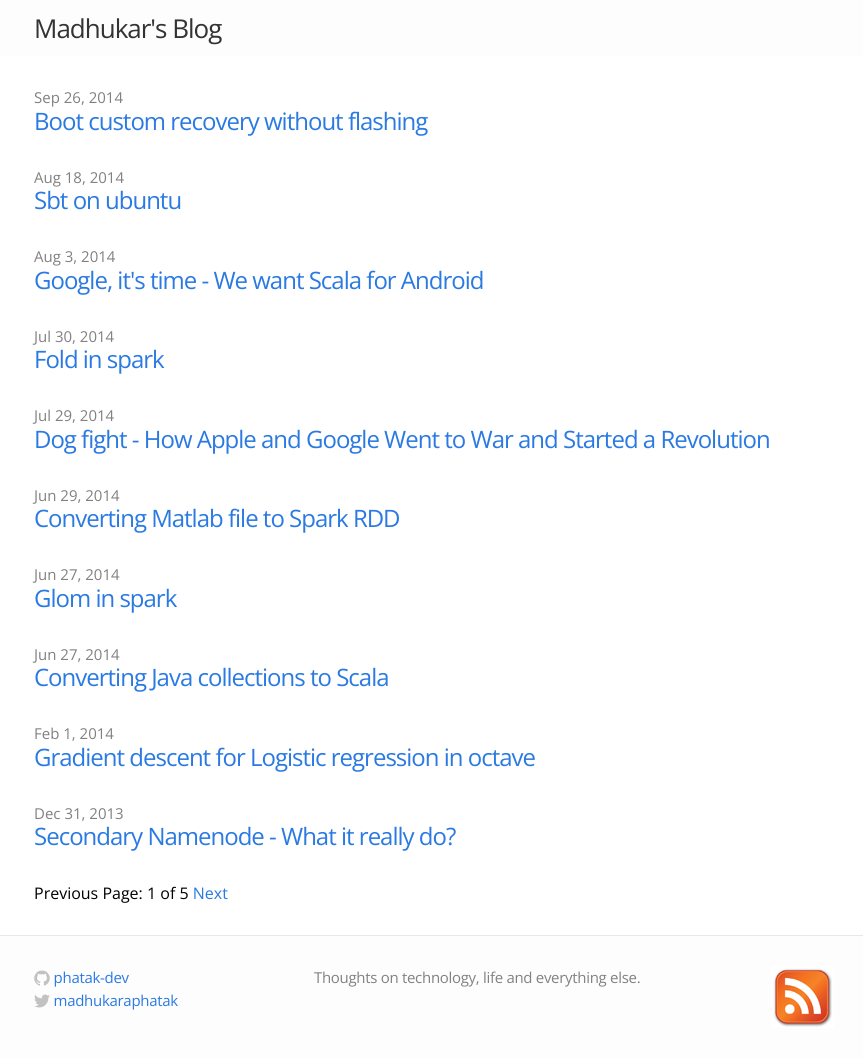
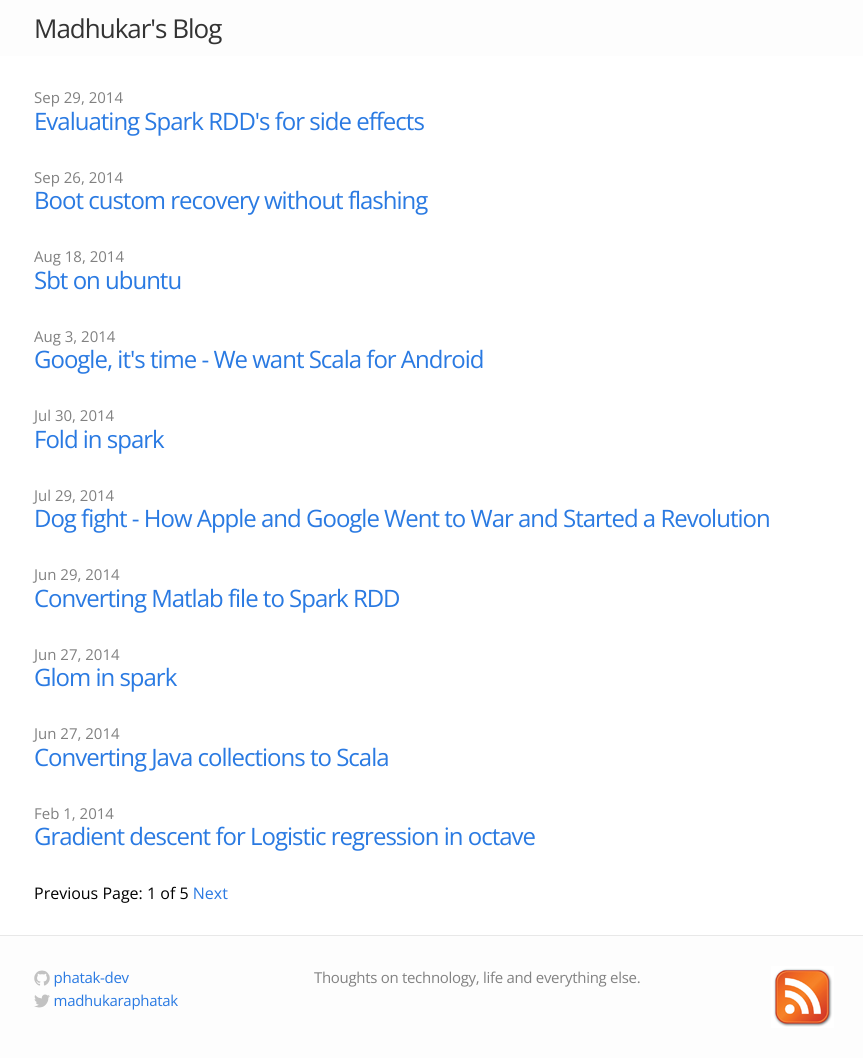
Before and after one commit to phatak-dev/blog, a Jekyll site: the page built from index.html, in a window 1280 px wide. Shown: the whole page, without its empty margins (206-1069 px from the left). Built offline with Jekyll 4.4.1, drawn with Linux system fonts in a browser that asks for light colours; the list of posts is cut into pages by our own code; some of the changed lines change nothing that is shown.

Commit message:
added spark rdd evaluation blog

```diff
--- a/_posts/2014-09-26-boot-custom-recovery-.md
+++ b/_posts/2014-09-26-boot-custom-recovery-.md
@@ -1,6 +1,7 @@
 ---
 layout: post
 title: "Boot custom recovery without flashing"
+date : 2014-09-26
 categories: android androidone
 ---
 In Android custom recoveries like [CWM](https://clockworkmod.com/rommanager) allow users to access advanced functionalities like rooting,backup,installing kernels etc. But by flashing custom recovery user will loose the stock recovery and ability to get OTA from manufacture or Google.
--- /dev/null
+++ b/_posts/2014-09-26-evaluating-spark-rdd-for-side-effects.md
@@ -0,0 +1,51 @@
+---
+layout: post
+title: "Evaluating Spark RDD's for side effects"
+date : 2014-09-29
+categories: spark
+---
+Accumulators in Spark are highly useful to do side effect based operations.
+For example, the following code calculates both sum and sum of squares as a side effect.
+
+{% highlight scala %}
+//sc is spark context
+val sum = sc.accumulator[Double](0.0)
+val squaredSum = sc.accumulator[Double](0.0)
+val values = 0 to 100000
+val inputRDD = sc.makeRDD(values)
+val sumRDD = inputRDD.map(value => {
+   sum+= value
+   squaredSum+= value*value
+ })
+println("sum is "+sum.value+" and square sum is " + squaredSum.value)
+{% endhighlight %}
+
+The code looks good, but it will produce zero as the sum. This is because map is a lazy operation. Here we want to evaluate sumRDD just to update accumulators. Normally we use **collect** or **count** to trigger the calculation. But collect unnecessarily loads whole split to memory and count does the unnecessary shuffling.
+
+So we need an operation which just evaluates the RDD for it's side effect without actually returning any value.
+
+##Evaluating a RDD
+The following function takes an RDD and evaluates it
+{% highlight scala %}
+ def evaluate[T](rdd:RDD[T]) = {
+    rdd.sparkContext.runJob(rdd,(iter: Iterator[T]) => {
+      while(iter.hasNext) iter.next()
+    })
+  }
+{% endhighlight %}
+
+We are using **runJob** api on context which triggers the evaluation. Api takes a RDD which has to be evaluated and a function which of form
+  {% highlight scala %}
+    (iterator:Iterator[T]) => U
+  {% endhighlight %}
+
+We pass a function which just goes over the iterator without producing any value. This allows us to update just the needed accumulators.
+
+##Using evaluate
+Now we use evaluate function to evaluate our **sumRDD** and get our accumulator values.
+{% highlight scala %}
+ evaluate(sumRDD)
+ println("sum is "+sum.value+" and squared sum is " + squaredSum.value)
+{% endhighlight %}
+
+Now it prints correct values of sum and squared sum.
```
